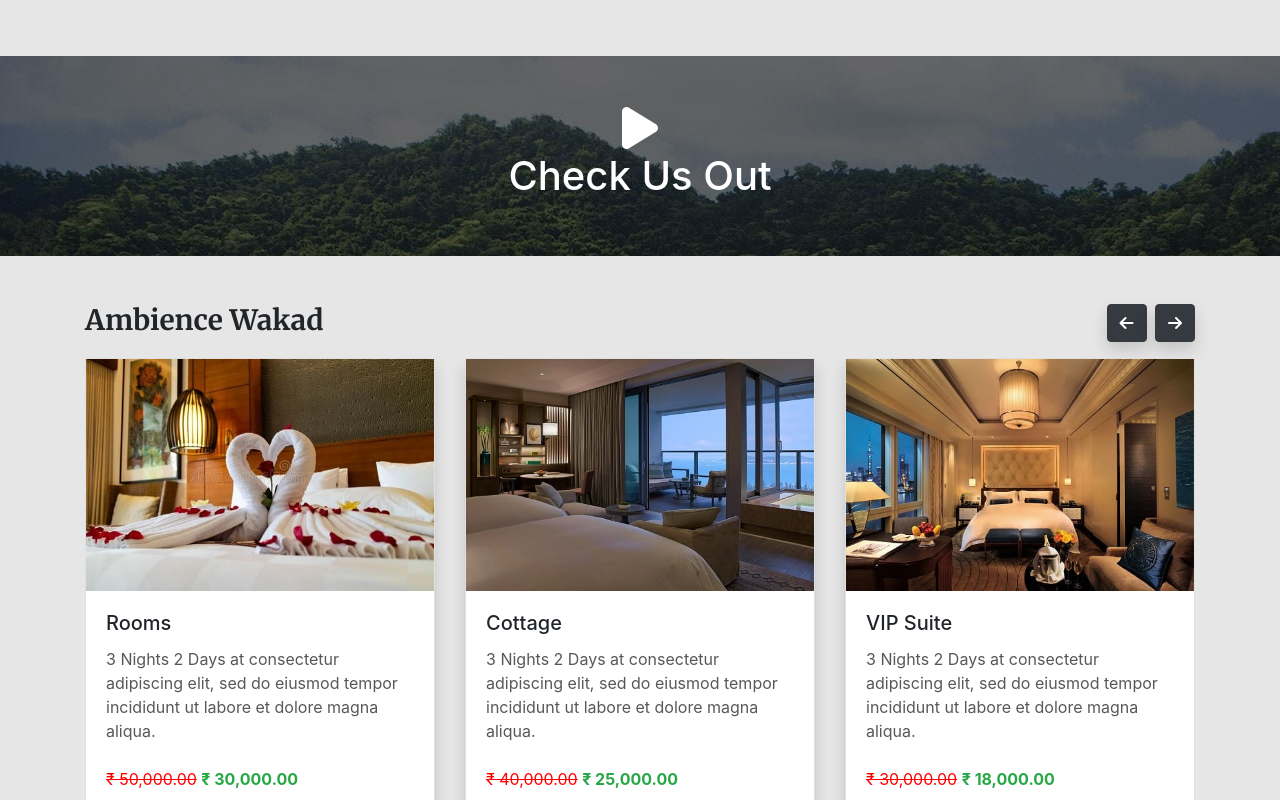
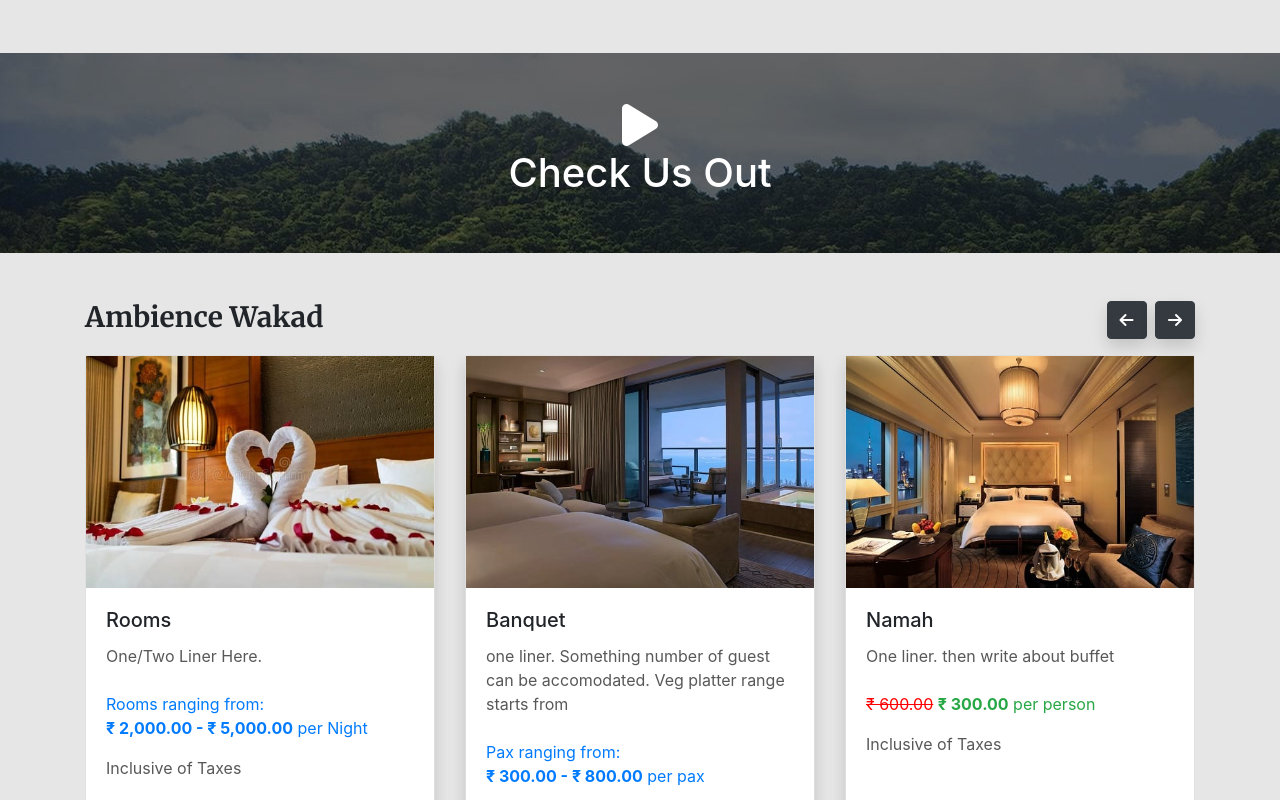
Before and after one commit to debajit4944/AmbienceHotelVer3.0, a plain HTML site: page index.html in a window 1280 px wide. Shown: the part 2000-2800 px from the top of the page. Drawn offline with nearby package versions, Linux system fonts and the light colour scheme; some packages are replaced by stand-ins of ours; a script that the page names is missing.

Commit message:
commit before meeting

```diff
--- a/index.html
+++ b/index.html
@@ -89,9 +89,9 @@
       <div class="carousel-inner">
         <div class="carousel-item carousel-item-overlay carousel-image-1 active">
           <div class="container">
-            <div class="carousel-caption text-md-right mb-5">
+            <div class="carousel-caption mb-5">
               <h2 class="display-4 d-md-none "><b>Ambience Hotels</b></h2>
-              <img src="img/Ambience-logo03.png" class="d-none d-md-block img-fluid w-100" alt="...">
+              <img src="img/Ambience-logo05.png" class="d-none d-md-block img-fluid w-100" alt="...">
               <p class="lead">An abode in 'your' preferred destination!</p>
               <a href="contact.html" class="btn btn-warning btn-lg"><i class="bi bi-telephone"></i> Contact Us</a>
             </div>
@@ -141,7 +141,7 @@
         <div class="row">
             <div class="col my-1 text-center">
               <!-- <i class="fas fa-cog fa-3x mb-2"></i> -->
-              <img class="home-icons-images mb-3" src="img/Ambience-logo01.png" alt="">
+              <img class="home-icons-images mb-3" src="img/Ambience-logo02.png" alt="">
               <h4><b>Experience Redefining Hospitality only at Ambience Hotels</b></h4>
               <p>We await the opportunity to offer you an unparalleled experience here. Where the staff chant the mantra of goodwill and the guests reside in glee. <br> Visit us to know us and know us to revisit.</p>
             </div>
@@ -245,8 +245,8 @@
                       <img class="img-fluid custom-img-bg" alt="100%x280" src="img/room6.jpg">
                       <div class="card-body d-flex flex-column">
                         <h5 class="card-title">Rooms</h5>
-                        <p class="card-text mb-4 custom-text-grey">3 Nights 2 Days at consectetur adipiscing elit, sed do eiusmod tempor incididunt ut labore et dolore magna aliqua.</p>
-                        <p class="text-success"><s style="color:red">₹ 50,000.00</s> <b>₹ 30,000.00</b></p>
+                        <p class="card-text mb-4 custom-text-grey">One/Two Liner Here.</p>
+                        <p class="text-primary">Rooms ranging from: <br><b>₹ 2,000.00 - ₹ 5,000.00</b> per Night</p>
                         <p class="card-text mb-4 custom-text-grey">Inclusive of Taxes</p>
                         <a href="contact.html" class="btn btn-dark mt-auto align-self-start">Book now</a>
                       </div>
@@ -257,9 +257,9 @@
                     <div class="card shadow">
                       <img class="img-fluid custom-img-bg" alt="100%x280" src="img/room4.jpg">
                       <div class="card-body d-flex flex-column">
-                        <h5 class="card-title">Cottage</h5>
-                        <p class="card-text mb-4 custom-text-grey">3 Nights 2 Days at consectetur adipiscing elit, sed do eiusmod tempor incididunt ut labore et dolore magna aliqua.</p>
-                        <p class="text-success"><s style="color:red">₹ 40,000.00</s> <b>₹ 25,000.00</b></p>
+                        <h5 class="card-title">Banquet</h5>
+                        <p class="card-text mb-4 custom-text-grey">one liner. Something number of guest can be accomodated. Veg platter range starts from</p>
+                        <p class="text-primary">Pax ranging from: <br><b>₹ 300.00 - ₹ 800.00</b> per pax</p>
                         <p class="card-text mb-4 custom-text-grey">Inclusive of Taxes</p>
                         <a href="contact.html" class="btn btn-dark mt-auto align-self-start">Book now</a>
                       </div>
@@ -270,9 +270,9 @@
                     <div class="card shadow">
                       <img class="img-fluid custom-img-bg" alt="100%x280" src="img/room1.jpg">
                       <div class="card-body d-flex flex-column">
-                        <h5 class="card-title">VIP Suite</h5>
-                        <p class="card-text mb-4 custom-text-grey">3 Nights 2 Days at consectetur adipiscing elit, sed do eiusmod tempor incididunt ut labore et dolore magna aliqua.</p>
-                        <p class="text-success"><s style="color:red">₹ 30,000.00</s> <b>₹ 18,000.00</b></p>
+                        <h5 class="card-title">Namah</h5>
+                        <p class="card-text mb-4 custom-text-grey">One liner. then write about buffet </p>
+                        <p class="text-success"><s style="color:red">₹ 600.00</s> <b>₹ 300.00</b> per person</p>
                         <p class="card-text mb-4 custom-text-grey">Inclusive of Taxes</p>
                         <a href="contact.html" class="btn btn-dark mt-auto align-self-start">Book now</a>
                       </div>
@@ -288,7 +288,7 @@
                     <div class="card shadow">
                       <img class="img-fluid custom-img-bg" alt="100%x280" src="img/asset05.jpg">
                       <div class="card-body d-flex flex-column">
-                        <h5 class="card-title">Banquet</h5>
+                        <h5 class="card-title">Upper Deck</h5>
                         <p class="card-text mb-4 custom-text-grey">3 Nights 2 Days at consectetur adipiscing elit, sed do eiusmod tempor incididunt ut labore et dolore magna aliqua.</p>
                         <p class="text-success"><s style="color:red">₹ 20,000.00</s> <b>₹ 15,000.00</b></p>
                         <p class="card-text mb-4 custom-text-grey">Inclusive of Taxes</p>
@@ -301,7 +301,7 @@
                     <div class="card shadow">
                       <img class="img-fluid custom-img-bg" alt="100%x280" src="img/inmedia2.jpg">
                       <div class="card-body d-flex flex-column">
-                        <h5 class="card-title">Namah</h5>
+                        <h5 class="card-title">Birthday Celebrations</h5>
                         <p class="card-text mb-4 custom-text-grey">3 Nights 2 Days at consectetur adipiscing elit, sed do eiusmod tempor incididunt ut labore et dolore magna aliqua.</p>
                         <p class="text-success"><s style="color:red">₹ 15,000.00</s> <b>₹ 10,000.00</b></p>
                         <p class="card-text mb-4 custom-text-grey">Inclusive of Taxes</p>
@@ -314,7 +314,7 @@
                     <div class="card shadow">
                       <img class="img-fluid custom-img-bg" alt="100%x280" src="img/asset01.jpg">
                       <div class="card-body d-flex flex-column">
-                        <h5 class="card-title">Upper Deck</h5>
+                        <h5 class="card-title">Corporate Parties</h5>
                         <p class="card-text mb-4 custom-text-grey">3 Nights 2 Days at consectetur adipiscing elit, sed do eiusmod tempor incididunt ut labore et dolore magna aliqua.</p>
                         <p class="text-success"><s style="color:red">₹ 10,000.00</s> <b>₹ 7,000.00</b></p>
                         <p class="card-text mb-4 custom-text-grey">Inclusive of Taxes</p>
@@ -356,9 +356,9 @@
                     <div class="card shadow">
                       <img class="img-fluid custom-img-bg" alt="100%x280" src="img/room6.jpg">
                       <div class="card-body d-flex flex-column">
-                        <h5 class="card-title">Honeymoon Suite</h5>
-                        <p class="card-text mb-4 custom-text-grey">3 Nights 2 Days at consectetur adipiscing elit, sed do eiusmod tempor incididunt ut labore et dolore magna aliqua.</p>
-                        <p class="text-success"><s style="color:red">₹ 50,000.00</s> <b>₹ 30,000.00</b></p>
+                        <h5 class="card-title">Rooms</h5>
+                        <p class="card-text mb-4 custom-text-grey">One/Two Liner Here.</p>
+                        <p class="text-primary">Rooms ranging from: <br><b>₹ 2,000.00 - ₹ 5,000.00</b> per Night</p>
                         <p class="card-text mb-4 custom-text-grey">Inclusive of Taxes</p>
                         <a href="contact.html" class="btn btn-dark mt-auto align-self-start">Book now</a>
                       </div>
@@ -373,9 +373,9 @@
                     <div class="card shadow">
                       <img class="img-fluid custom-img-bg" alt="100%x280" src="img/room4.jpg">
                       <div class="card-body d-flex flex-column">
-                        <h5 class="card-title">Cottage</h5>
-                        <p class="card-text mb-4 custom-text-grey">3 Nights 2 Days at consectetur adipiscing elit, sed do eiusmod tempor incididunt ut labore et dolore magna aliqua.</p>
-                        <p class="text-success"><s style="color:red">₹ 40,000.00</s> <b>₹ 25,000.00</b></p>
+                        <h5 class="card-title">Banquet</h5>
+                        <p class="card-text mb-4 custom-text-grey">one liner. Something number of guest can be accomodated. Veg platter range starts from</p>
+                        <p class="text-primary">Pax ranging from: <br><b>₹ 300.00 - ₹ 800.00</b> per pax</p>
                         <p class="card-text mb-4 custom-text-grey">Inclusive of Taxes</p>
                         <a href="contact.html" class="btn btn-dark mt-auto align-self-start">Book now</a>
                       </div>
@@ -390,9 +390,9 @@
                     <div class="card shadow">
                       <img class="img-fluid custom-img-bg" alt="100%x280" src="img/room1.jpg">
                       <div class="card-body d-flex flex-column">
-                        <h5 class="card-title">VIP Suite</h5>
-                        <p class="card-text mb-4 custom-text-grey">3 Nights 2 Days at consectetur adipiscing elit, sed do eiusmod tempor incididunt ut labore et dolore magna aliqua.</p>
-                        <p class="text-success"><s style="color:red">₹ 30,000.00</s> <b>₹ 18,000.00</b></p>
+                        <h5 class="card-title">Namah</h5>
+                        <p class="card-text mb-4 custom-text-grey">One liner. then write about buffet </p>
+                        <p class="text-success"><s style="color:red">₹ 600.00</s> <b>₹ 300.00</b> per person</p>
                         <p class="card-text mb-4 custom-text-grey">Inclusive of Taxes</p>
                         <a href="contact.html" class="btn btn-dark mt-auto align-self-start">Book now</a>
                       </div>
@@ -407,7 +407,7 @@
                     <div class="card shadow">
                       <img class="img-fluid custom-img-bg" alt="100%x280" src="img/asset05.jpg">
                       <div class="card-body d-flex flex-column">
-                        <h5 class="card-title">Banquet</h5>
+                        <h5 class="card-title">Upper Deck</h5>
                         <p class="card-text mb-4 custom-text-grey">3 Nights 2 Days at consectetur adipiscing elit, sed do eiusmod tempor incididunt ut labore et dolore magna aliqua.</p>
                         <p class="text-success"><s style="color:red">₹ 20,000.00</s> <b>₹ 15,000.00</b></p>
                         <p class="card-text mb-4 custom-text-grey">Inclusive of Taxes</p>
@@ -424,7 +424,7 @@
                     <div class="card shadow">
                       <img class="img-fluid custom-img-bg" alt="100%x280" src="img/inmedia2.jpg">
                       <div class="card-body d-flex flex-column">
-                        <h5 class="card-title">Namah</h5>
+                        <h5 class="card-title">Birthday Celebrations</h5>
                         <p class="card-text mb-4 custom-text-grey">3 Nights 2 Days at consectetur adipiscing elit, sed do eiusmod tempor incididunt ut labore et dolore magna aliqua.</p>
                         <p class="text-success"><s style="color:red">₹ 15,000.00</s> <b>₹ 10,000.00</b></p>
                         <p class="card-text mb-4 custom-text-grey">Inclusive of Taxes</p>
@@ -441,7 +441,7 @@
                     <div class="card shadow">
                       <img class="img-fluid custom-img-bg" alt="100%x280" src="img/asset01.jpg">
                       <div class="card-body d-flex flex-column">
-                        <h5 class="card-title">Upper Deck</h5>
+                        <h5 class="card-title">Corporate Parties</h5>
                         <p class="card-text mb-4 custom-text-grey">3 Nights 2 Days at consectetur adipiscing elit, sed do eiusmod tempor incididunt ut labore et dolore magna aliqua.</p>
                         <p class="text-success"><s style="color:red">₹ 10,000.00</s> <b>₹ 7,000.00</b></p>
                         <p class="card-text mb-4 custom-text-grey">Inclusive of Taxes</p>
@@ -486,10 +486,9 @@
                     <div class="card shadow">
                       <img class="img-fluid custom-img-bg" alt="100%x280" src="img/room6.jpg">
                       <div class="card-body d-flex flex-column">
-                        <h5 class="card-title">Honeymoon Suite</h5>
-                        <p class="card-text mb-4 custom-text-grey">3 Nights 2 Days at consectetur adipiscing elit, sed do eiusmod tempor incididunt ut labore et dolore magna aliqua.</p>
-                        <p class="text-success"><s style="color:red">₹ 50,000.00</s> <b>₹ 30,000.00</b></p>
-                        <p class="card-text mb-4 custom-text-grey">Inclusive of Taxes</p>
+                        <h5 class="card-title">Rooms</h5>
+                        <p class="card-text mb-4 custom-text-grey">One/Two Liner Here.</p>
+                        <p class="text-primary">Rooms ranging from: <br><b>₹ 2,000.00 - ₹ 5,000.00</b> per Night</p>
                         <a href="contact.html" class="btn btn-dark mt-auto align-self-start">Book now</a>
                       </div>
                     </div>
@@ -499,9 +498,9 @@
                     <div class="card shadow">
                       <img class="img-fluid custom-img-bg" alt="100%x280" src="img/room4.jpg">
                       <div class="card-body d-flex flex-column">
-                        <h5 class="card-title">VIP Suite</h5>
-                        <p class="card-text mb-4 custom-text-grey">3 Nights 2 Days at consectetur adipiscing elit, sed do eiusmod tempor incididunt ut labore et dolore magna aliqua.</p>
-                        <p class="text-success"><s style="color:red">₹ 40,000.00</s> <b>₹ 25,000.00</b></p>
+                        <h5 class="card-title">Banquet</h5>
+                        <p class="card-text mb-4 custom-text-grey">one liner. Something number of guest can be accomodated. Veg platter range starts from</p>
+                        <p class="text-primary">Pax ranging from: <br><b>₹ 300.00 - ₹ 800.00</b> per pax</p>
                         <p class="card-text mb-4 custom-text-grey">Inclusive of Taxes</p>
                         <a href="contact.html" class="btn btn-dark mt-auto align-self-start">Book now</a>
                       </div>
@@ -512,9 +511,9 @@
                     <div class="card shadow">
                       <img class="img-fluid custom-img-bg" alt="100%x280" src="img/asset06.jpg">
                       <div class="card-body d-flex flex-column">
-                        <h5 class="card-title">Banquet</h5>
-                        <p class="card-text mb-4 custom-text-grey">3 Nights 2 Days at consectetur adipiscing elit, sed do eiusmod tempor incididunt ut labore et dolore magna aliqua.</p>
-                        <p class="text-success"><s style="color:red">₹ 30,000.00</s> <b>₹ 18,000.00</b></p>
+                        <h5 class="card-title">Aroma</h5>
+                        <p class="card-text mb-4 custom-text-grey">One liner. then write about buffet </p>
+                        <p class="text-success"><s style="color:red">₹ 600.00</s> <b>₹ 300.00</b> per person</p>
                         <p class="card-text mb-4 custom-text-grey">Inclusive of Taxes</p>
                         <a href="contact.html" class="btn btn-dark mt-auto align-self-start">Book now</a>
                       </div>
@@ -530,7 +529,7 @@
                     <div class="card shadow">
                       <img class="img-fluid custom-img-bg" alt="100%x280" src="img/room2.jpg">
                       <div class="card-body d-flex flex-column">
-                        <h5 class="card-title">Deluxe Rooms</h5>
+                        <h5 class="card-title">Oregano</h5>
                         <p class="card-text mb-4 custom-text-grey">3 Nights 2 Days at consectetur adipiscing elit, sed do eiusmod tempor incididunt ut labore et dolore magna aliqua.</p>
                         <p class="text-success"><s style="color:red">₹ 20,000.00</s> <b>₹ 15,000.00</b></p>
                         <p class="card-text mb-4 custom-text-grey">Inclusive of Taxes</p>
@@ -543,7 +542,7 @@
                     <div class="card shadow">
                       <img class="img-fluid custom-img-bg" alt="100%x280" src="img/asset03.jpg">
                       <div class="card-body d-flex flex-column">
-                        <h5 class="card-title">Aroma</h5>
+                        <h5 class="card-title">Birthday Celebration</h5>
                         <p class="card-text mb-4 custom-text-grey">3 Nights 2 Days at consectetur adipiscing elit, sed do eiusmod tempor incididunt ut labore et dolore magna aliqua.</p>
                         <p class="text-success"><s style="color:red">₹ 15,000.00</s> <b>₹ 10,000.00</b></p>
                         <p class="card-text mb-4 custom-text-grey">Inclusive of Taxes</p>
@@ -556,7 +555,7 @@
                     <div class="card shadow">
                       <img class="img-fluid custom-img-bg" alt="100%x280" src="img/asset04.jpg">
                       <div class="card-body d-flex flex-column">
-                        <h5 class="card-title">Oregano</h5>
+                        <h5 class="card-title">Corporate Parties</h5>
                         <p class="card-text mb-4 custom-text-grey">3 Nights 2 Days at consectetur adipiscing elit, sed do eiusmod tempor incididunt ut labore et dolore magna aliqua.</p>
                         <p class="text-success"><s style="color:red">₹ 10,000.00</s> <b>₹ 7,000.00</b></p>
                         <p class="card-text mb-4 custom-text-grey">Inclusive of Taxes</p>
```
Also changed, not shown: mailredirect.html (+1 -1 lines), modelcolony(deletable).html (+2 -2 lines), modelcolony.html (+2 -2 lines), wakad.html (+2 -2 lines), wakad_rooms.html (+1 -1 lines), img/Ambience-logo02.png (added), img/Ambience-logo04.png (added), img/Ambience-logo05.png (added), img/demo02-copy.png (added), img/demo02-copy2.png (added), img/demo02.png (added), 1 other file.
